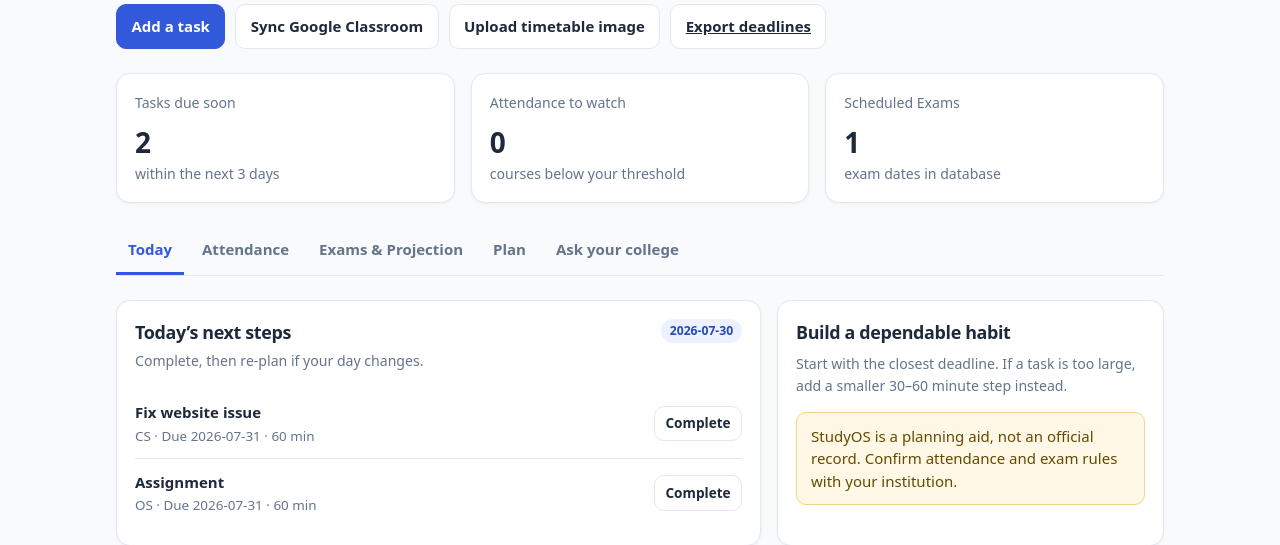
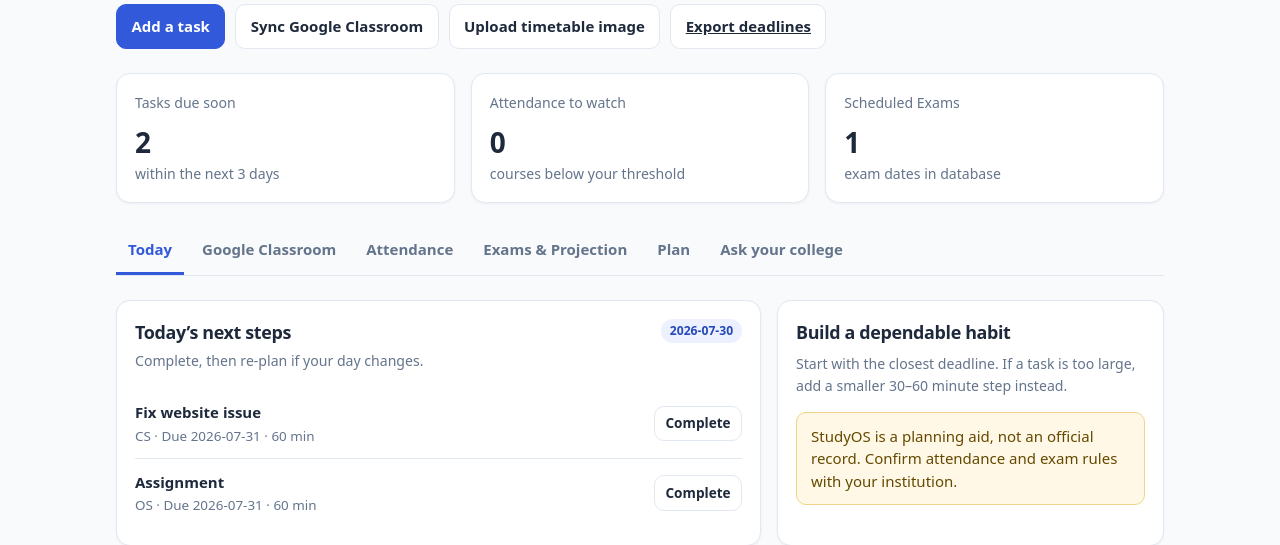
Before and after one commit to Hacker-Godgif/CopyCats-OmSinha, a Flask app: page / in a window 1280 px wide. Shown: the part 229-774 px from the top of the page. Run offline with Flask 3, Linux system fonts and the light colour scheme; data comes from the database, SQL or seed files in the repository; tables that the repository leaves empty hold one stand-in row (values such as "Sample post").

Commit message:
Add dedicated Google Classroom page tab with urgency filters and task management

```diff
--- a/templates/index.html
+++ b/templates/index.html
@@ -160,6 +160,7 @@
 
     <nav class="tabs" aria-label="StudyOS sections" role="tablist">
       <button class="tab" role="tab" aria-selected="true" aria-controls="today-panel" id="today-tab" data-panel="today">Today</button>
+      <button class="tab" role="tab" aria-selected="false" aria-controls="classroom-panel" id="classroom-tab" data-panel="classroom">Google Classroom</button>
       <button class="tab" role="tab" aria-selected="false" aria-controls="attendance-panel" id="attendance-tab" data-panel="attendance">Attendance</button>
       <button class="tab" role="tab" aria-selected="false" aria-controls="exams-panel" id="exams-tab" data-panel="exams">Exams & Projection</button>
       <button class="tab" role="tab" aria-selected="false" aria-controls="plan-panel" id="plan-tab" data-panel="plan">Plan</button>
@@ -167,6 +168,34 @@
     </nav>
 
     <section class="panel active" id="today-panel" role="tabpanel" aria-labelledby="today-tab"><div class="grid two"><article class="card"><div class="card-head"><div><h2>Today’s next steps</h2><p class="subtle">Complete, then re-plan if your day changes.</p></div><span class="pill" id="today-date"></span></div><ul class="list" id="task-list"></ul></article><aside class="card"><h2>Build a dependable habit</h2><p class="subtle" style="margin-top:8px">Start with the closest deadline. If a task is too large, add a smaller 30–60 minute step instead.</p><div class="notice" style="margin:16px 0 0">StudyOS is a planning aid, not an official record. Confirm attendance and exam rules with your institution.</div></aside></div></section>
+
+    <section class="panel" id="classroom-panel" role="tabpanel" aria-labelledby="classroom-tab">
+      <div class="grid two">
+        <article class="card">
+          <div class="card-head">
+            <div>
+              <h2>Google Classroom Assignments</h2>
+              <p class="subtle">Remaining course work and assignments synced from your Google Classroom.</p>
+            </div>
+            <button class="button primary small" id="classroom-panel-sync-btn">Sync Classroom</button>
+          </div>
+          <div style="display:flex; gap:8px; margin-bottom:16px;">
+            <button class="button small primary" data-gc-filter="all">All Pending (<span id="gc-all-count">0</span>)</button>
+            <button class="button small" data-gc-filter="urgent">Urgent Only (<span id="gc-urgent-count">0</span>)</button>
+          </div>
+          <ul class="list" id="classroom-task-list"></ul>
+        </article>
+        <aside class="card">
+          <h2>Classroom Overview</h2>
+          <p class="subtle" style="margin-top:8px">Assignments are automatically categorized so you can focus on what's due first.</p>
+          <div class="notice" style="margin:16px 0 0">
+            <strong>Urgency Rules:</strong><br>
+            🔴 <strong>Urgent</strong>: Due within 3 days<br>
+            🟢 <strong>Regular</strong>: Due in 4+ days
+          </div>
+        </aside>
+      </div>
+    </section>
 
     <section class="panel" id="attendance-panel" role="tabpanel" aria-labelledby="attendance-tab"><div class="grid two"><article class="card"><div class="card-head"><div><h2>Your attendance</h2><p class="subtle">Upload a portal screenshot to let AI extract your attendance. Review the values before making a decision.</p></div><button class="button small" id="attendance-import-button">Upload attendance image</button></div><div id="course-list"></div></article><aside class="card"><h2>Can I take a holiday?</h2><p class="subtle" style="margin-top:8px">StudyOS combines your uploaded timetable and current attendance to estimate the result of missing every scheduled class in a date range.</p><div class="form-grid" style="margin-top:14px"><div><label for="holiday-start">From</label><input id="holiday-start" type="date"></div><div><label for="holiday-end">To</label><input id="holiday-end" type="date"></div></div><button class="button primary" style="margin-top:12px" id="bunk-check">Check my holiday</button><div id="bunk-result" style="margin-top:14px"></div><details style="margin-top:18px"><summary>Policy source reminder</summary><p class="subtle">Do not assume 75% is your college’s rule. Check your official notice before acting.</p><button class="button small" style="margin-top:10px" id="show-policies">View bundled policy sources</button><div id="policy-list" hidden></div></details></aside></div></section>
 
@@ -405,6 +434,55 @@
       attachDatePickerTriggers();
     }
 
+    function renderClassroomTab() {
+      const d = state.data;
+      if (!d) return;
+      const allTasks = d.tasks || [];
+      const gcPending = allTasks.filter(t => t.status === 'pending' && (t.source_ref?.includes('Classroom') || t.source_ref?.includes('Google')));
+      const urgentCutoff = new Date(Date.now() + 3 * 86400000).toISOString().slice(0, 10);
+      const gcUrgent = gcPending.filter(t => t.due_at && t.due_at.slice(0, 10) <= urgentCutoff);
+
+      const allCountEl = $('#gc-all-count'); if (allCountEl) allCountEl.textContent = gcPending.length;
+      const urgCountEl = $('#gc-urgent-count'); if (urgCountEl) urgCountEl.textContent = gcUrgent.length;
+
+      const gcList = $('#classroom-task-list');
+      if (!gcList) return;
+
+      const currentFilter = window.currentGcFilter || 'all';
+      const listToRender = currentFilter === 'urgent' ? gcUrgent : gcPending;
+
+      if (!listToRender.length) {
+        gcList.innerHTML = `<div class="empty">${currentFilter === 'urgent' ? 'No urgent Google Classroom assignments due in the next 3 days.' : 'No pending Google Classroom assignments left! Click "Sync Classroom" to check for new coursework.'}</div>`;
+        return;
+      }
+
+      gcList.innerHTML = listToRender.map(t => {
+        const due = t.due_at ? t.due_at.slice(0, 10) : null;
+        const isUrgent = due && due <= urgentCutoff;
+        const pillClass = isUrgent ? 'danger' : 'good';
+        const pillText = isUrgent ? 'Urgent (Due Soon)' : 'Regular';
+        return `
+          <li class="item">
+            <div>
+              <div class="item-title">${escapeHtml(t.title)}</div>
+              <div class="item-meta">
+                ${escapeHtml(t.course || 'General')} · ${dueText(t.due_at)} · ${t.estimate_minutes} min
+                ${t.source_confidence === 'review' ? ' · <span style="color:var(--warn)">⚠️ Needs review</span>' : ''}
+              </div>
+            </div>
+            <div class="task-actions">
+              <span class="pill ${pillClass}">${pillText}</span>
+              <button class="button small" data-complete="${t.id}">Done</button>
+            </div>
+          </li>
+        `;
+      }).join('');
+
+      document.querySelectorAll('#classroom-task-list [data-complete]').forEach(button => {
+        button.onclick = () => completeTask(button.dataset.complete);
+      });
+    }
+
     function render() {
       const d = state.data;
       if (!d) return;
@@ -431,6 +509,7 @@
       document.querySelectorAll('[data-complete]').forEach(button => button.onclick = () => completeTask(button.dataset.complete));
 
       renderExamsAndProjection();
+      renderClassroomTab();
     }
 
     async function load() { state.data = await request('/api/bootstrap'); render(); }
@@ -507,6 +586,32 @@
         }
       };
     }
+
+    const gcPanelSyncBtn = $('#classroom-panel-sync-btn');
+    if (gcPanelSyncBtn) {
+      gcPanelSyncBtn.onclick = async () => {
+        gcPanelSyncBtn.disabled = true;
+        gcPanelSyncBtn.textContent = 'Syncing…';
+        try {
+          const d = await request('/api/import/google-classroom', { method: 'POST' });
+          await load();
+          toast(d.message || 'Google Classroom tasks synced successfully!');
+        } catch (e) { toast(e.message); }
+        finally {
+          gcPanelSyncBtn.disabled = false;
+          gcPanelSyncBtn.textContent = 'Sync Classroom';
+        }
+      };
+    }
+
+    document.querySelectorAll('[data-gc-filter]').forEach(btn => {
+      btn.onclick = () => {
+        document.querySelectorAll('[data-gc-filter]').forEach(b => b.classList.remove('primary'));
+        btn.classList.add('primary');
+        window.currentGcFilter = btn.dataset.gcFilter;
+        renderClassroomTab();
+      };
+    });
 
     // Inline Academic Term Dates Form
     const inlineAcadForm = $('#inline-academic-form');
```
